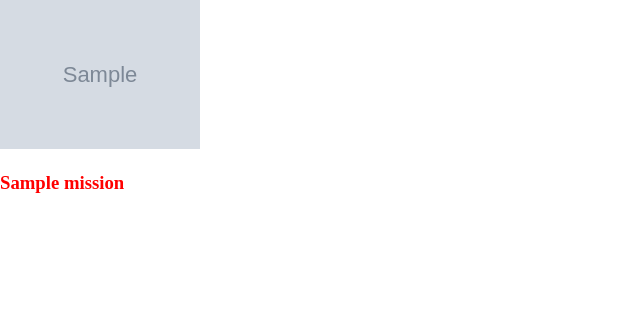
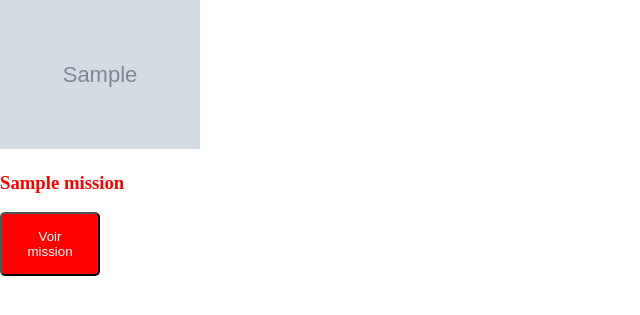
Before and after one commit to yannis94/rapport_alternance, a PHP site: page /missions.php in a window 1280 px wide. Shown: the part 137-452 px from the top of the page, without its empty margins (0-640 px from the left). Run offline with PHP 8.4, Linux system fonts and the light colour scheme; tables that the repository leaves empty or names only in its code hold one stand-in row (values such as "Sample post"); grey boxes marked "Sample" are stand-in pictures.

Commit message:
creation patern article, recup content bdd

```diff
--- /dev/null
+++ b/css/classic_component.css
@@ -0,0 +1,15 @@
+.button {
+    padding: 15px;
+    width: 100px;
+    background-color: red;
+    color: white;
+    display: flex;
+    justify-content: center;
+    border-radius: 5px;
+    box-shadow: 10px, 5px, rgba(60, 60, 60, 0.8);
+    cursor: pointer;
+}
+
+.button:hover {
+    padding: 14px;
+}
--- /dev/null
+++ b/missions.js
@@ -0,0 +1,9 @@
+let btn = document.querySelectorAll(".button");
+let i = 0;
+btn.forEach(button => {
+    i++;
+    button.btnId = i;
+    button.addEventListener("click", function(){
+        document.querySelector(`#content${this.btnId}`).style.display = "block";
+    });
+});
--- a/missions.php
+++ b/missions.php
@@ -1,10 +1,12 @@
 <?php
     require("header.php");
+    session_start();
+    //call DB, select and show missions
     require_once("config/database.php");
 
     $pdo = new PDO("mysql:dbname=" . DB_BASE . ";host=" . DB_HOST . ";", DB_USER, DB_PASS);
 
-    $query = $pdo->prepare("SELECT * FROM missions");
+    $query = $pdo->prepare("SELECT id, title, img_path FROM missions");
     $query->execute();
     $missions = $query->fetchAll(PDO::FETCH_OBJ);
 ?>
@@ -12,12 +14,34 @@
 <h1>Mes missions</h1>
 
 <div id="missions">
+
     <?php foreach ($missions as $mission) : ?>
     <div class="mission">
         <img src="<?= $mission->img_path ?>" class="cover"/>
         <h3><?= $mission->title ?></h3>
+
+        <!--
+            afficher en js le contenu de l'article
+            recup du contenu avec $mission->content
+            if click > apparition contenu déjaà chargé à l'avance
+        -->
+        <form method="post">
+            <button name="button<?= $mission->id ?>" class="button">
+                Voir mission
+                <?php
+                    $buttonId = $mission->id;
+                    if (isset($_POST["button$mission->id"])) {
+                        $_SESSION["article_ID"] = $buttonId;
+                        header("Location: ./article.php");
+                        exit;
+                    }
+                ?>
+            </button>
+        </form>
     </div>
     <?php endforeach; ?>
 </div>
 
+
+<script src="missions.js"></script>
 <?php require("footer.php"); ?>
--- a/script.js
+++ b/script.js
@@ -1,3 +1,4 @@
+(function() {
     let menu_page = document.querySelectorAll("#menu > a");
     let actual_page = document.location.href;
 
@@ -6,3 +7,4 @@ menu_page.forEach(path => {
             path.className = "current_page";
         }
     });
+})();
--- a/style.css
+++ b/style.css
@@ -1,5 +1,6 @@
 @import url("css/menu.css");
 @import url("css/missions.css");
+@import url("css/classic_component.css");
 
 body {
     margin: 0;
```
Also changed, not shown: article.php (added, +20 -0 lines), css/missions.css (line endings or trailing spaces). Lines whose indentation alone changed are shown as unchanged.
